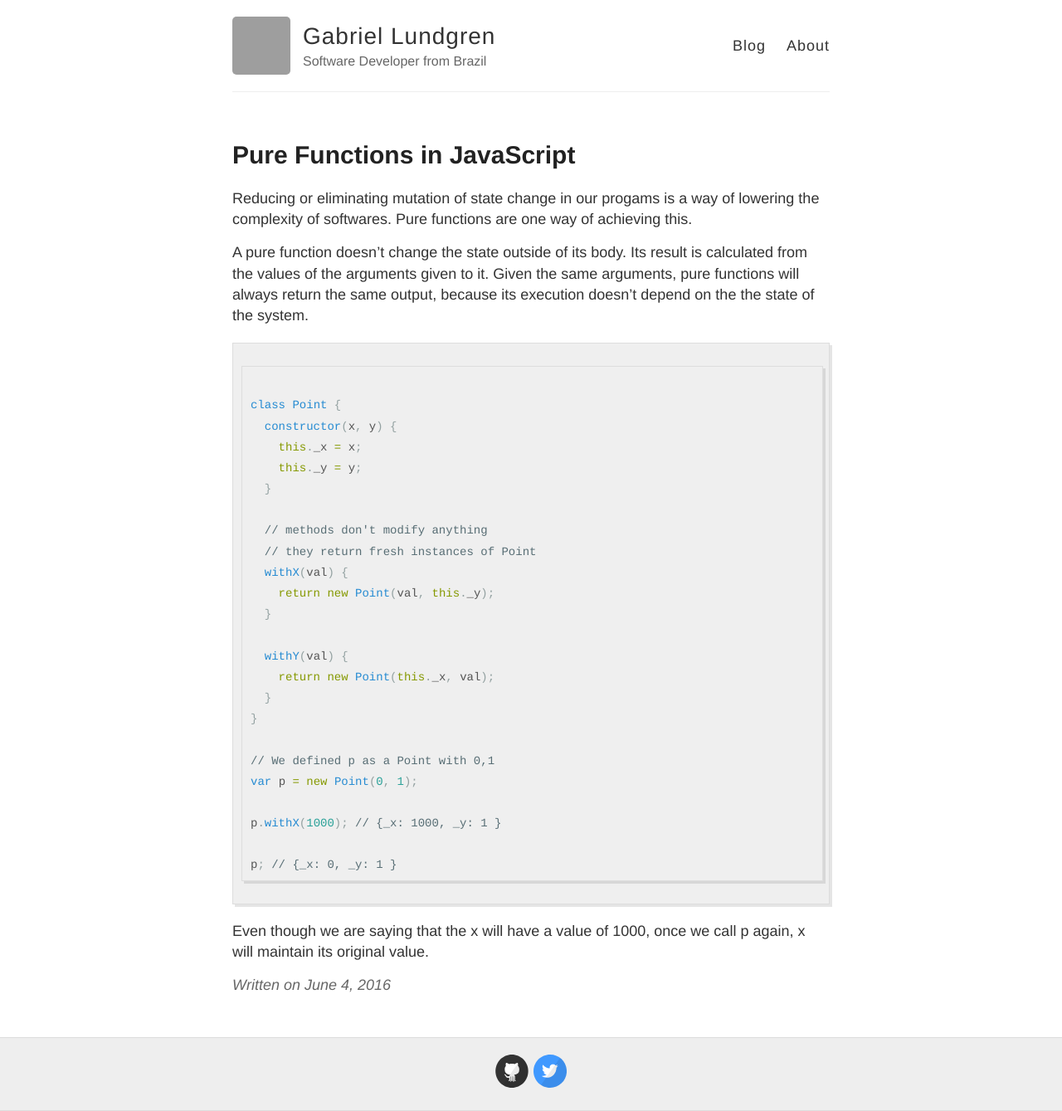
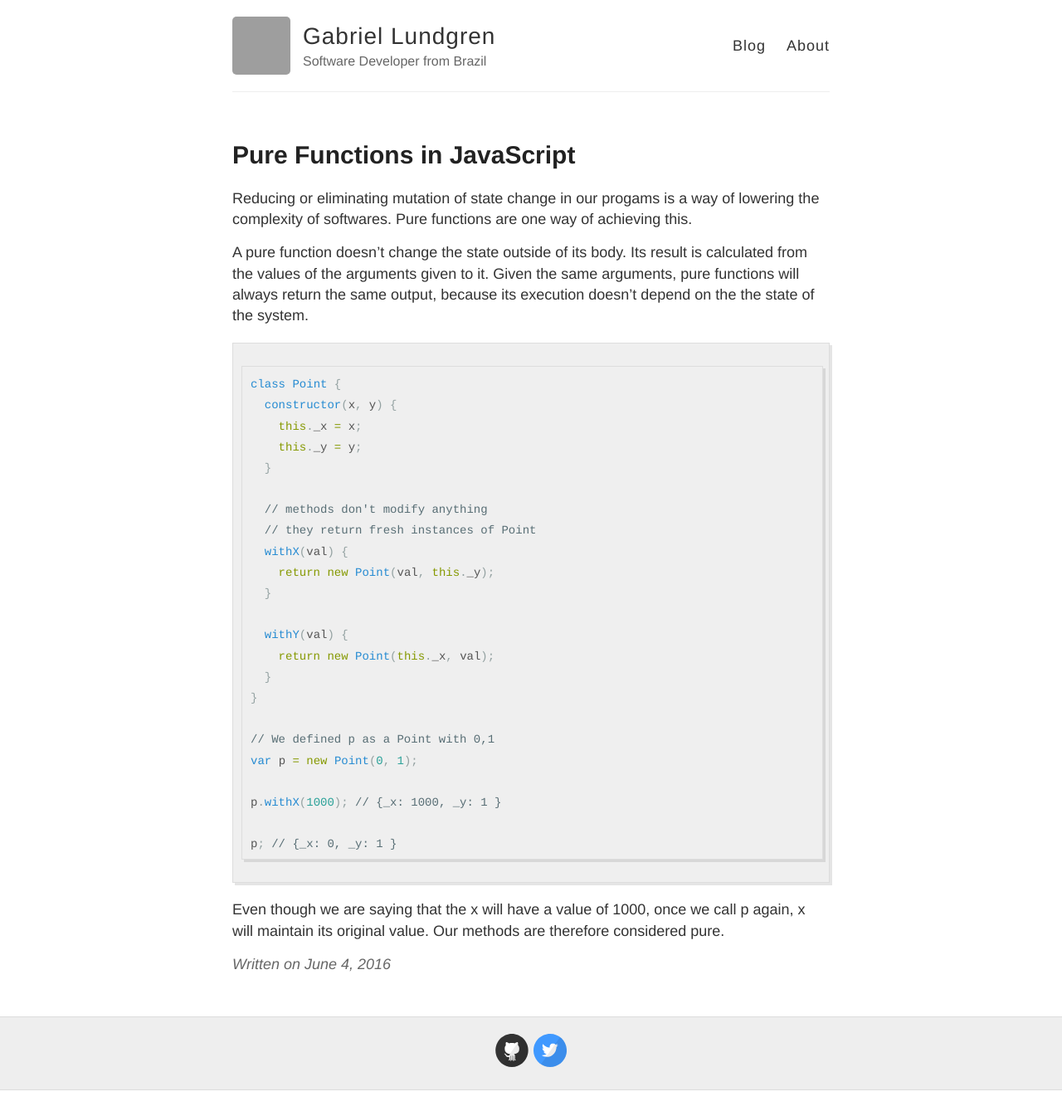
Before and after one commit to glundgren93/glundgren93.github.io, a Jekyll site: the page built from _posts/2016-6-4-Pure-Functions.md, in a window 1280 px wide. Shown: the whole page at 83% size. Built offline with Jekyll 4.4.1, drawn with Linux system fonts in a browser that asks for light colours; comment, search, counter and statistics services are not loaded; after the commit the page ends 1314 px from its top, so only the background shows below that; grey boxes are pictures that could not be loaded.

Commit message:
changing post

````diff
--- a/_posts/2016-6-4-Pure-Functions.md
+++ b/_posts/2016-6-4-Pure-Functions.md
@@ -9,7 +9,6 @@
 
 
 ```javascript
-
 class Point {
   constructor(x, y) {
     this._x = x;
@@ -35,4 +34,4 @@
 p; // {_x: 0, _y: 1 }
 ```
 
-Even though we are saying that the x will have a value of 1000, once we call p again, x will maintain its original value.
+Even though we are saying that the x will have a value of 1000, once we call p again, x will maintain its original value. Our methods are therefore considered pure.
````
